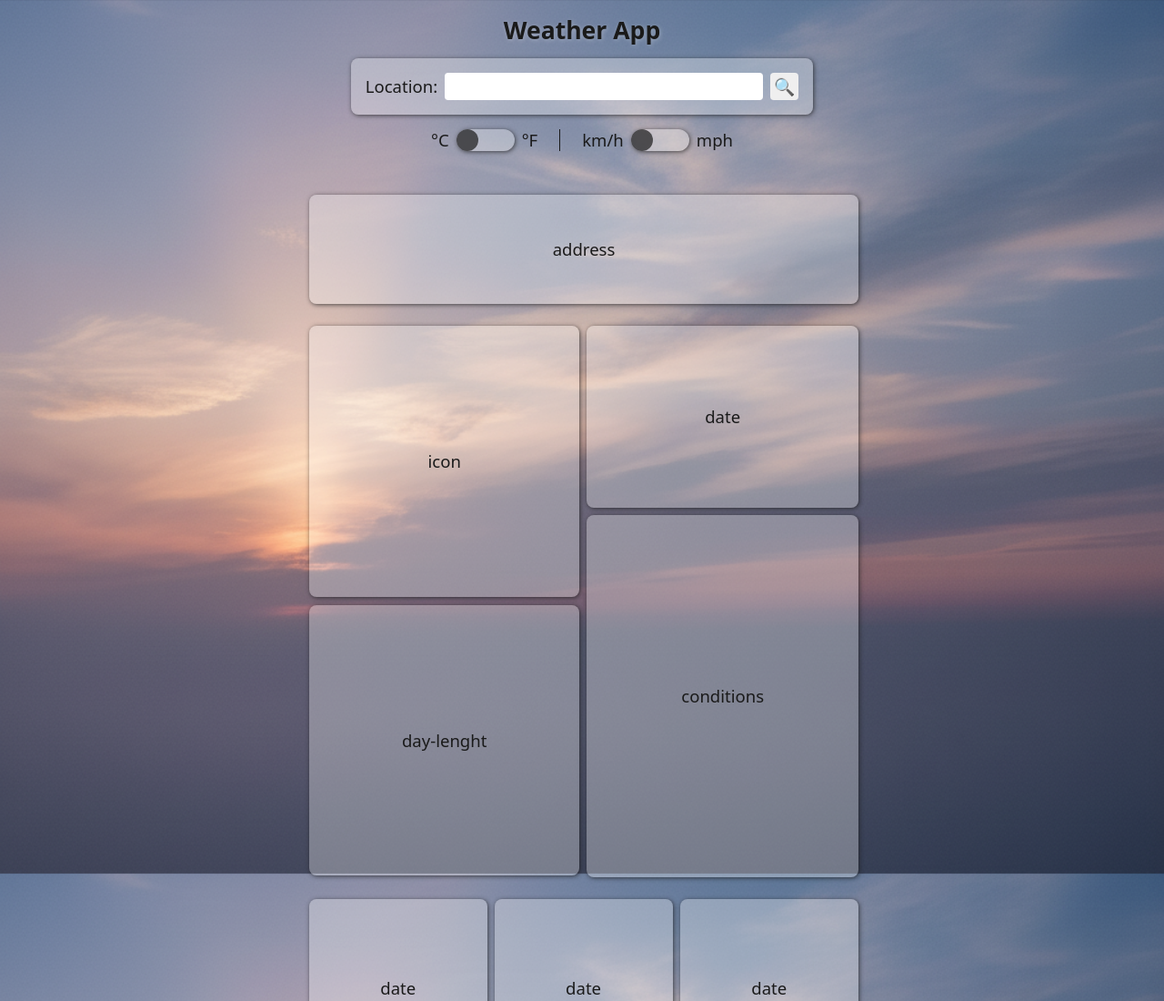
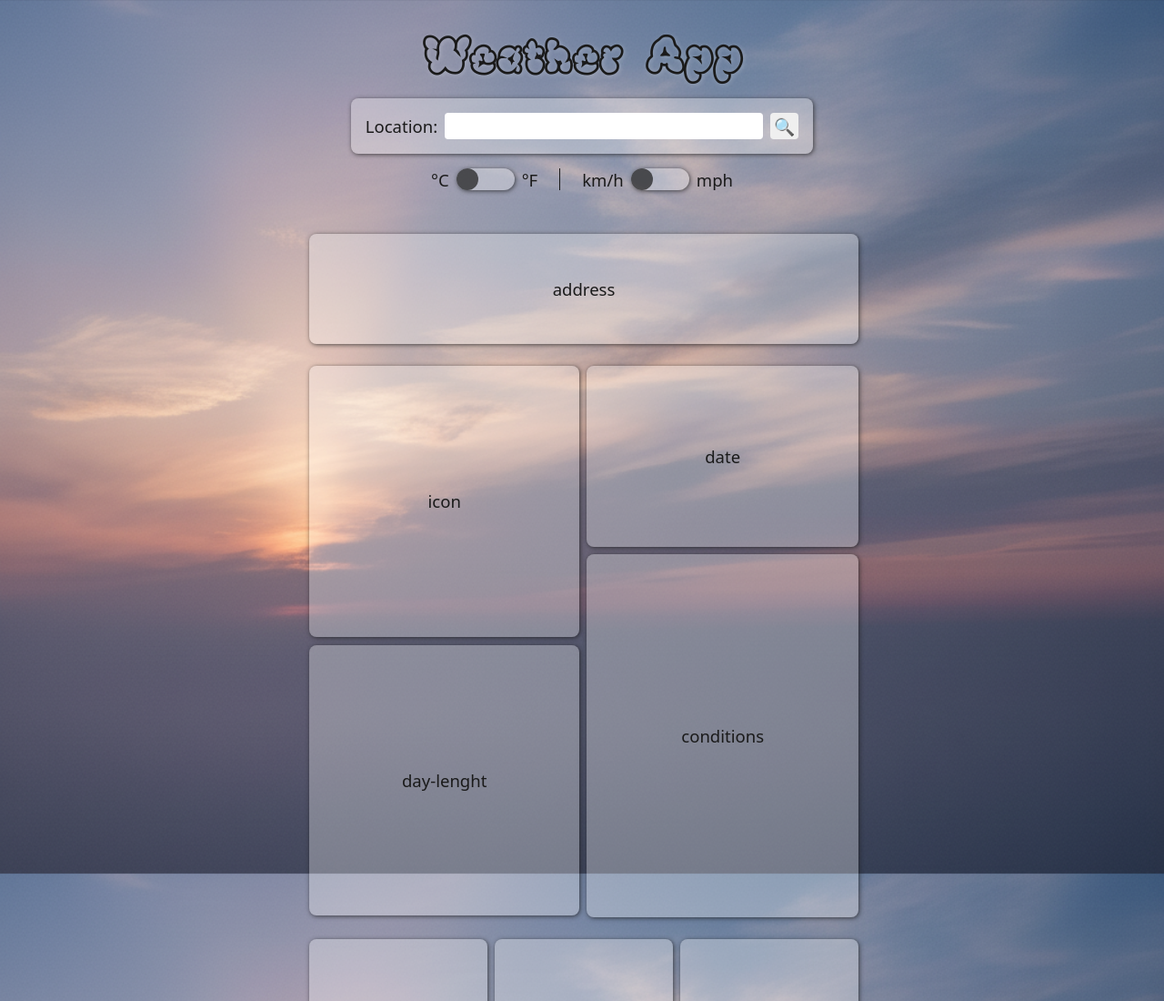
Before and after one commit to bartek8b/zzz-weather_app, a website built with webpack: page src/template.html in a window 1280 px wide. Shown: the top 1100 px of the page at 91% size. Built offline with nearby package versions, Linux system fonts and the light colour scheme.

Commit message:
Change app title font

```diff
--- a/src/style.css
+++ b/src/style.css
@@ -22,8 +22,13 @@ body::selection {
   --mainColor: 0, 0%, 10%;
   --backgroundColor: 0, 0%, 100%;
 }
+@font-face {
+  font-family: 'mckloud';
+  src: url(assets/mckloud.ttf);
+}
 h1 {
-  font-size: calc(1.5rem + 0.2dvw);
+  font-family: 'mckloud';
+  font-size: calc(3rem + 0.2dvw);
   font-weight: bolder;
   margin-bottom: 0;
   text-shadow: 1px 1px 5px hsl(var(--backgroundColor), 0.3);
```
Also changed, not shown: src/assets/mckloud.ttf (added).
